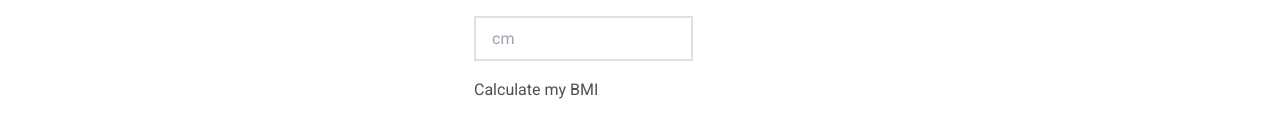
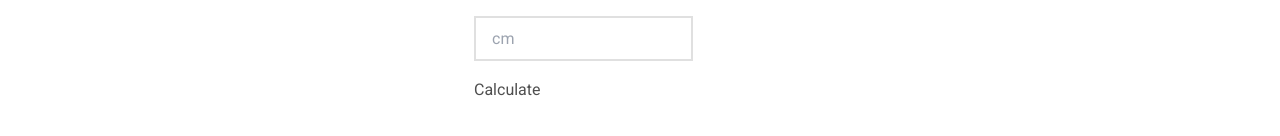
Before and after one commit to umairshah14/FitMax, a React (Create React App) app: page /Fitness in a window 1280 px wide. Both pictures are taken after a click on the button "IDEAL WEIGHT". Shown: the part 570-706 px from the top of the page. Built offline with nearby package versions, Linux system fonts and the light colour scheme; what @material-tailwind/react would draw is missing.

Commit message:
ideal card

```diff
--- a/src/components/IdealWeight.js
+++ b/src/components/IdealWeight.js
@@ -57,7 +57,7 @@ function IdealWeight() {
       <Container>
        <Row>
         <Col lg={6} sm={12}>
-         <div className="mt-20">
+         <div>
             <div className="box-border h-auto w-auto leading-5 py-3 border-4 border-secondcolor bg-indigo-50 text-maincolor rounded-md  leading-4">
                 <h2 className="text-2xl font-bold text-center underline">HAMWI METHOD</h2>
                 <p className="text-center font-semibold">The Hamwi method is used to calculate the ideal body weight
@@ -68,7 +68,7 @@ function IdealWeight() {
         </div>
         </Col>
         <Col lg={6} sm={12}>
-        <div className=" flex mx-auto px-2 mt-18 mb-15">
+        <div className=" flex mx-auto px-2">
          <div className="flex max-w-md mx-auto md:max-w-xl">
            <div className="md:flex">
             <Card className=" bg-maincolor border-2 border-secondcolor mt-12 ml-8 p-1 mr-6">
@@ -76,7 +76,6 @@ function IdealWeight() {
               variant="gradient"
               className="grid h-8 text-xl font-bold place-items-center border-2 border-secondcolor  bg-indigo-50 text-maincolor"
               >
-              {" "}
               Ideal Weight
              </CardHeader>
              <CardBody className="flex flex-col gap-2">
@@ -124,7 +123,7 @@ function IdealWeight() {
              </CardBody>
              <CardFooter className="pt-0">
               <Button fullWidth className="text-indigo-800 bg-indigo-50 text-maincolor" onClick={CalculateIdeal}>
-                Calculate my BMI
+                Calculate
               </Button>
              </CardFooter>
            </Card>
```
